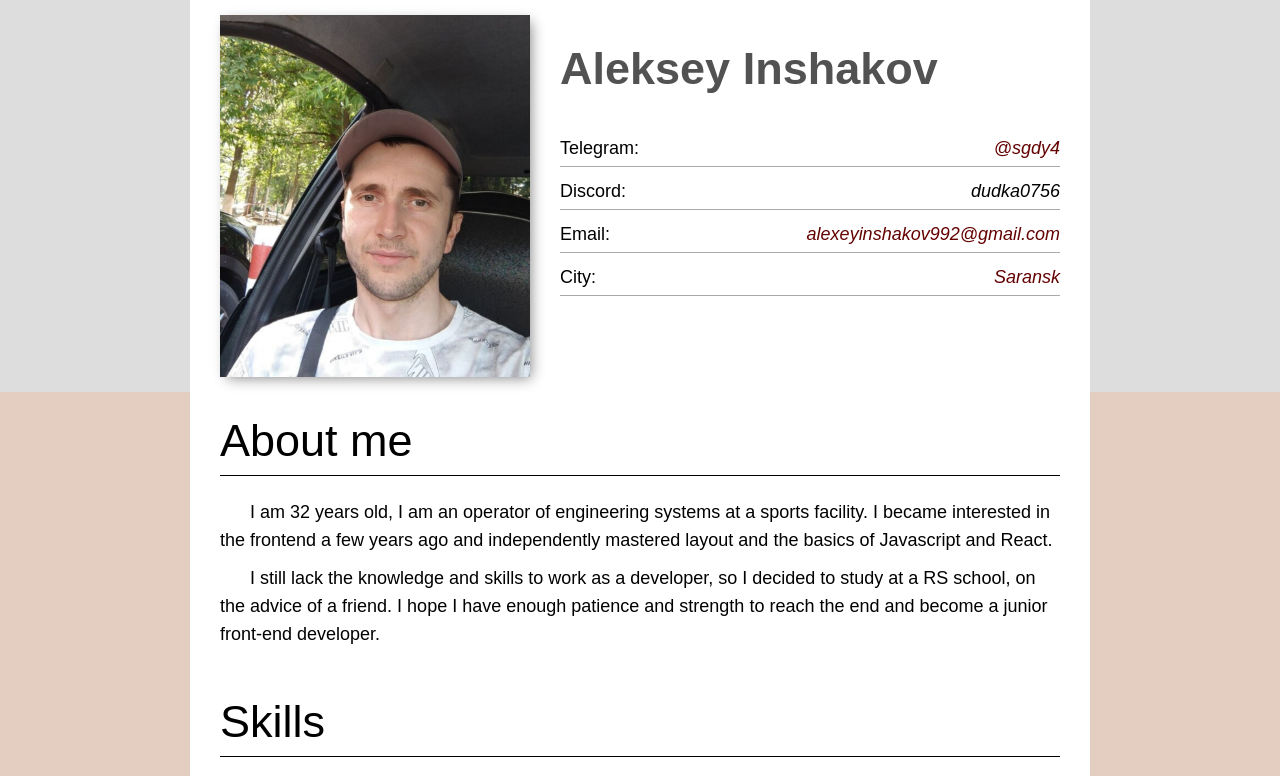
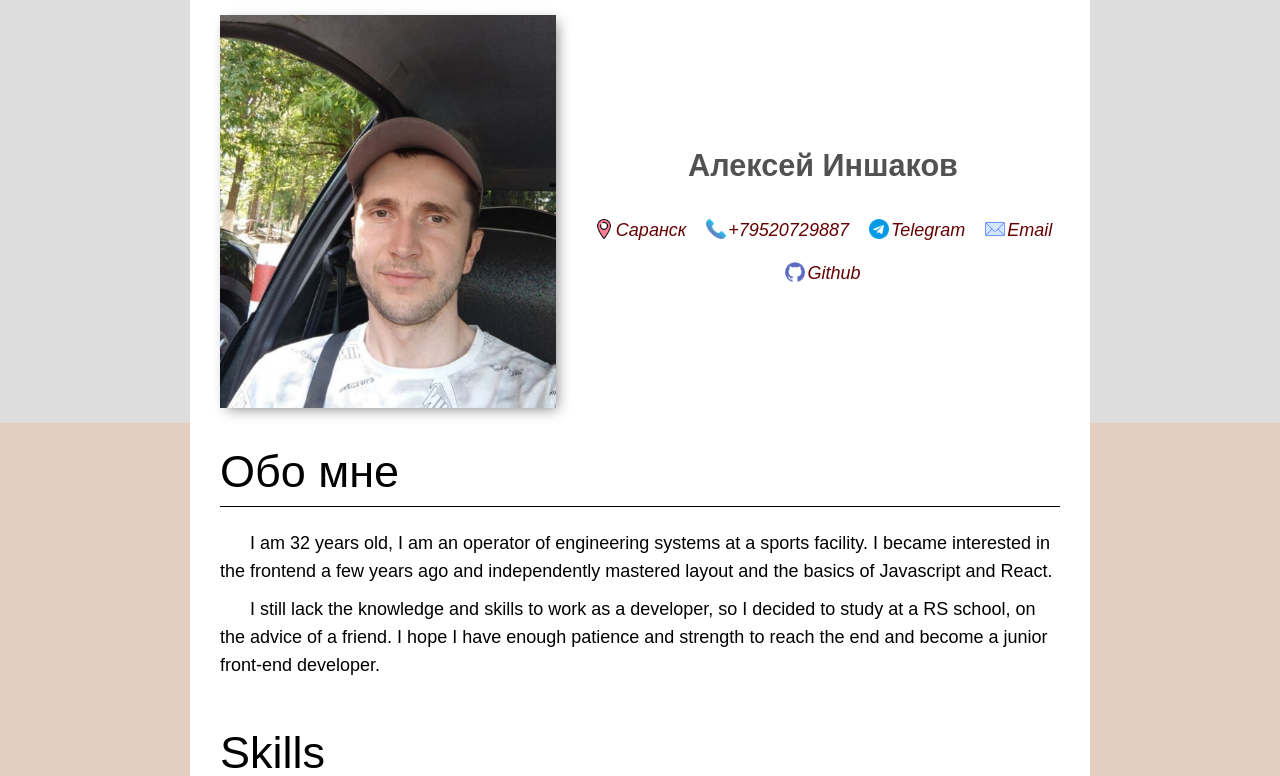
Before and after one commit to Alekseyinshakov/rsschool-cv, a plain HTML site: page index.html in a window 1280 px wide. Shown: the top 776 px of the page. Drawn offline with Linux system fonts and the light colour scheme.

Commit message:
add contact icons

```diff
--- a/index.html
+++ b/index.html
@@ -1,11 +1,10 @@
 <!DOCTYPE html>
 <html lang="en">
-
   <head>
-    <meta charset="UTF-8">
-    <meta name="viewport" content="width=device-width, initial-scale=1.0">
+    <meta charset="UTF-8" />
+    <meta name="viewport" content="width=device-width, initial-scale=1.0" />
     <title>CV</title>
-    <link rel="stylesheet" href="style.css">
+    <link rel="stylesheet" href="style.css" />
   </head>
 
   <body>
@@ -13,18 +12,37 @@
       <div class="container">
         <div class="header__inner">
           <div class="photo_wrapper">
-                    <img src="img/photo.jpg" alt="my-photo">
+            <img src="img/photo.jpg" alt="my-photo" />
           </div>
           <div class="info">
-                    <h1 class="name">Aleksey Inshakov</h1>
+            <h1 class="name">Алексей Иншаков</h1>
             <ul class="contacts">
-                        <li><span>Telegram:</span> <a target="_blank" href="https://t.me/sgdy4">@sgdy4</a>
+              <li>
+
+                <a class="location"
+                  target="_blank"
+                  href="https://www.google.com/maps/place/%D0%A1%D0%B0%D1%80%D0%B0%D0%BD%D1%81%D0%BA,+%D0%A0%D0%B5%D1%81%D0%BF.+%D0%9C%D0%BE%D1%80%D0%B4%D0%BE%D0%B2%D0%B8%D1%8F/@54.1971965,45.0105038,11z/data=!3m1!4b1!4m6!3m5!1s0x4144080b567650ad:0x69a0cfaaa1416941!8m2!3d54.2000477!4d45.1745115!16zL20vMDJkdmhy?entry=ttu"
+                  >Саранск</a
+                >
               </li>
-                        <li><span>Discord:</span><span class="discord">dudka0756</span></li>
-                        <li><span>Email:</span><a target="_blank"
-                                href="mailto:alexeyinshakov992@gmail.com">alexeyinshakov992@gmail.com</a></li>
-                        <li><span>City:</span><a target="_blank"
-                                href="https://www.google.com/maps/place/%D0%A1%D0%B0%D1%80%D0%B0%D0%BD%D1%81%D0%BA,+%D0%A0%D0%B5%D1%81%D0%BF.+%D0%9C%D0%BE%D1%80%D0%B4%D0%BE%D0%B2%D0%B8%D1%8F/@54.1971965,45.0105038,11z/data=!3m1!4b1!4m6!3m5!1s0x4144080b567650ad:0x69a0cfaaa1416941!8m2!3d54.2000477!4d45.1745115!16zL20vMDJkdmhy?entry=ttu">Saransk</a>
+              <li>
+
+                <a class="phone" href="tel:+79520729887">+79520729887</a>
+              </li>
+              <li>
+
+                <a class="telegram" target="_blank" href="https://t.me/sgdy4">Telegram</a>
+              </li>
+              <li>
+
+                <a class="email" target="_blank" href="mailto:alexeyinshakov992@gmail.com"
+                  >Email</a
+                >
+              </li>
+              <li>
+                <a class="github" target="_blank" href="https://github.com/Alekseyinshakov"
+                  >Github</a
+                >
               </li>
             </ul>
           </div>
@@ -34,15 +52,19 @@
     <main>
       <div class="about-me">
         <div class="container">
-                <h2 class="title">About me</h2>
+          <h2 class="title">Обо мне</h2>
           <div class="about-me__text">
-                    <p class="paragraph">I am 32 years old, I am an operator of engineering systems at a sports
-                        facility. I became interested in the frontend a few years ago and independently mastered layout
-                        and the basics of Javascript and React. </p>
-                    <p>I still lack the knowledge and skills to work as a developer, so I decided to study at a RS
-                        school, on the advice of a friend.
-                        I hope I have enough patience and strength to reach the end and become a junior front-end
-                        developer.
+            <p class="paragraph">
+              I am 32 years old, I am an operator of engineering systems at a
+              sports facility. I became interested in the frontend a few years
+              ago and independently mastered layout and the basics of Javascript
+              and React.
+            </p>
+            <p>
+              I still lack the knowledge and skills to work as a developer, so I
+              decided to study at a RS school, on the advice of a friend. I hope
+              I have enough patience and strength to reach the end and become a
+              junior front-end developer.
             </p>
           </div>
         </div>
@@ -76,29 +98,29 @@ for(let i = 0; i &lt; prices.length; i++) {
     }
 }
 return maxCash;
-};</pre>
-
+};</pre
+              >
             </div>
           </div>
           <div class="task-descr">
             <h3>Description of the task</h3>
             <div class="task-descr__text">
               <p>
-                            You receive an array prices, where prices[i] indicates the price of this stock on the i-th
-                            day.
+                You receive an array prices, where prices[i] indicates the price
+                of this stock on the i-th day.
               </p>
               <p>
-                            You want to maximize your profits by choosing one day to buy one stock and choosing another
-                            day in the future to sell that stock.
+                You want to maximize your profits by choosing one day to buy one
+                stock and choosing another day in the future to sell that stock.
               </p>
               <p>
-                            Write a function maxProfit(prices) that returns the maximum profit you can make from this
-                            trade. If you can't make any profit, return 0.
+                Write a function maxProfit(prices) that returns the maximum
+                profit you can make from this trade. If you can't make any
+                profit, return 0.
               </p>
             </div>
           </div>
         </div>
-
       </div>
       <div class="my-projects">
         <div class="container">
@@ -106,65 +128,98 @@ return maxCash;
           <div class="projects">
             <ul class="projects-list">
               <li class="project-item">
-                            <a target="_blank" href="https://alekseyinshakov.github.io/webcam/dist/index.html">
+                <a
+                  target="_blank"
+                  href="https://alekseyinshakov.github.io/webcam/dist/index.html"
+                >
                   <h4>Luna studio</h4>
-                                <img src="img/Screenshot_3.jpg" alt="luna studio">
+                  <img src="img/Screenshot_3.jpg" alt="luna studio" />
                 </a>
               </li>
               <li class="project-item">
-                            <a target="_blank" href="https://alekseyinshakov.github.io/beauty-salon/dist/index.html">
+                <a
+                  target="_blank"
+                  href="https://alekseyinshakov.github.io/beauty-salon/dist/index.html"
+                >
                   <h4>Delote beauty</h4>
-                                <img src="img/Screenshot_4.jpg" alt="Delote beauty">
+                  <img src="img/Screenshot_4.jpg" alt="Delote beauty" />
                 </a>
               </li>
               <li class="project-item">
-                            <a target="_blank" href="https://alekseyinshakov.github.io/SwedishBitter/dist/index.html">
+                <a
+                  target="_blank"
+                  href="https://alekseyinshakov.github.io/SwedishBitter/dist/index.html"
+                >
                   <h4>Swedish bitter</h4>
-                                <img src="img/Screenshot_6.jpg" alt="Swedish Bitter">
+                  <img src="img/Screenshot_6.jpg" alt="Swedish Bitter" />
                 </a>
               </li>
               <li class="project-item">
-                            <a target="_blank" href="https://alekseyinshakov.github.io/yandex-test125/dist/index.html">
+                <a
+                  target="_blank"
+                  href="https://alekseyinshakov.github.io/yandex-test125/dist/index.html"
+                >
                   <h4>Сhess tournament</h4>
-                                <img src="img/Screenshot_5.jpg" alt="chess tournament">
+                  <img src="img/Screenshot_5.jpg" alt="chess tournament" />
                 </a>
               </li>
               <li class="project-item">
-                            <a target="_blank" href="https://alekseyinshakov.github.io/note-manager/">
+                <a
+                  target="_blank"
+                  href="https://alekseyinshakov.github.io/note-manager/"
+                >
                   <h4>Note manager(React app)</h4>
-                                <img src="img/Screenshot_7.jpg" alt="Note manager(React app)">
+                  <img
+                    src="img/Screenshot_7.jpg"
+                    alt="Note manager(React app)"
+                  />
                 </a>
               </li>
 
               <li class="project-item">
-                            <a target="_blank" href="https://alekseyinshakov.github.io/rss-st0-projects/image-gallery">
+                <a
+                  target="_blank"
+                  href="https://alekseyinshakov.github.io/rss-st0-projects/image-gallery"
+                >
                   <h4>Image-gallery(API)</h4>
-                                <img src="img/image-gallery.jpg" alt="image-gallery">
+                  <img src="img/image-gallery.jpg" alt="image-gallery" />
                 </a>
               </li>
 
               <li class="project-item">
-                            <a target="_blank" href="https://alekseyinshakov.github.io/rss-st0-projects/shelter">
+                <a
+                  target="_blank"
+                  href="https://alekseyinshakov.github.io/rss-st0-projects/shelter"
+                >
                   <h4>Shelter</h4>
-                                <img src="img/shelter.jpg" alt="shelter">
+                  <img src="img/shelter.jpg" alt="shelter" />
                 </a>
               </li>
               <li class="project-item">
-                            <a target="_blank" href="https://rolling-scopes-school.github.io/alekseyinshakov-JSFE2024Q4/christmas-shop/">
+                <a
+                  target="_blank"
+                  href="https://rolling-scopes-school.github.io/alekseyinshakov-JSFE2024Q4/christmas-shop/"
+                >
                   <h4>Christmas shop</h4>
-                                <img src="img/christmas.jpg" alt="Christmas">
+                  <img src="img/christmas.jpg" alt="Christmas" />
                 </a>
               </li>
               <li class="project-item">
-                            <a target="_blank" href="https://rolling-scopes-school.github.io/alekseyinshakov-JSFE2024Q4/nonograms/">
+                <a
+                  target="_blank"
+                  href="https://rolling-scopes-school.github.io/alekseyinshakov-JSFE2024Q4/nonograms/"
+                >
                   <h4>Nonograms(vanilla JS)</h4>
-                                <img src="img/nonograms.jpg" alt="Nonograms">
+                  <img src="img/nonograms.jpg" alt="Nonograms" />
                 </a>
               </li>
               <li class="project-item">
-                            <a target="_blank" href="https://rolling-scopes-school.github.io/alekseyinshakov-JSFE2024Q4/simon-says/">
+                <a
+                  target="_blank"
+                  href="https://rolling-scopes-school.github.io/alekseyinshakov-JSFE2024Q4/simon-says/"
+                >
                   <h4>Simon says(vanilla JS)</h4>
-                                <img src="img/simon.jpg" alt="Simon">
+                  <img src="img/simon.jpg" alt="Simon" />
                 </a>
               </li>
             </ul>
@@ -176,9 +231,24 @@ return maxCash;
           <h2 class="title">Education</h2>
           <ul class="courses_list">
             <li class="book">Book: Kit Grant - CSS for Profi</li>
-                    <li class="youtube"><a href="https://www.youtube.com/watch?v=yJcCKuxfb2o&list=PLM6XATa8CAG4F9nAIYNS5oAiPotxwLFIr&pp=iAQB">Youtube playlist: Freelancer for life - HTML + CSS</a></li>
-                    <li class="video-course"><a href="https://www.udemy.com/course/javascript_full">Udemy: Ivan Petrichenko - "JavaScript + React"</a></li>
-                    <li class="youtube"><a href="https://www.youtube.com/watch?v=gb7gMluAeao&list=PLcvhF2Wqh7DNVy1OCUpG3i5lyxyBWhGZ8">Youtube playlist: Dmitry Kuzyuberdin(Dimych) - "React - way of samuray"</a></li>
+            <li class="youtube">
+              <a
+                href="https://www.youtube.com/watch?v=yJcCKuxfb2o&list=PLM6XATa8CAG4F9nAIYNS5oAiPotxwLFIr&pp=iAQB"
+                >Youtube playlist: Freelancer for life - HTML + CSS</a
+              >
+            </li>
+            <li class="video-course">
+              <a href="https://www.udemy.com/course/javascript_full"
+                >Udemy: Ivan Petrichenko - "JavaScript + React"</a
+              >
+            </li>
+            <li class="youtube">
+              <a
+                href="https://www.youtube.com/watch?v=gb7gMluAeao&list=PLcvhF2Wqh7DNVy1OCUpG3i5lyxyBWhGZ8"
+                >Youtube playlist: Dmitry Kuzyuberdin(Dimych) - "React - way of
+                samuray"</a
+              >
+            </li>
           </ul>
         </div>
       </div>
@@ -196,10 +266,18 @@ return maxCash;
     <footer class="footer">
       <div class="container">
         <div class="footer__inner">
-                <a class="github-link" href="https://github.com/alekseyinshakov">https://github.com/alekseyinshakov</a>
-                <a href="https://www.flaticon.com/ru/free-icons/" title="обучение иконки">Free icons - Flaticon.com</a>
+          <a class="github-link" href="https://github.com/alekseyinshakov"
+            >https://github.com/alekseyinshakov</a
+          >
+          <a
+            href="https://www.flaticon.com/ru/free-icons/"
+            title="обучение иконки"
+            >Free icons - Flaticon.com</a
+          >
           <div class="created-year">2024</div>
-                <a class="rss-logo" href="https://rs.school/courses/javascript-ru"><img src="img/rsschool-logo.svg" alt="logo"></a>
+          <a class="rss-logo" href="https://rs.school/courses/javascript-ru"
+            ><img src="img/rsschool-logo.svg" alt="logo"
+          /></a>
         </div>
       </div>
     </footer>
@@ -208,5 +286,4 @@ return maxCash;
     <!-- <a href="https://www.flaticon.com/ru/free-icons/" title="книга иконки">Книга иконки от popo2021 - Flaticon</a> -->
     <!-- <a href="https://www.flaticon.com/ru/free-icons/" title="обучение иконки">Обучение иконки от Freepik - Flaticon</a> -->
   </body>
-
 </html>
--- a/style.css
+++ b/style.css
@@ -3,19 +3,30 @@
   margin: 0px;
   border: none;
 }
-  a, a:link, a:visited {
+a,
+a:link,
+a:visited {
   color: inherit;
   text-decoration: none;
   display: inline-block;
 }
-  *, *::before, *::after {
+*,
+*::before,
+*::after {
   box-sizing: border-box;
 }
-  h1, h2, h3, h4, h5, h6, p {
+h1,
+h2,
+h3,
+h4,
+h5,
+h6,
+p {
   font-size: inherit;
   font-weight: inherit;
 }
-  ul, ul li {
+ul,
+ul li {
   list-style: none;
 }
 body {
@@ -24,7 +35,7 @@
   font-size: 18px;
   line-height: 28px;
 }
-  h3{
+h3 {
   font-size: 1.5em;
   font-weight: 500;
   margin-bottom: 10px;
@@ -45,20 +56,22 @@
   -webkit-box-shadow: 4px 4px 13px -3px rgba(0, 0, 0, 0.48);
   -moz-box-shadow: 4px 4px 13px -3px rgba(0, 0, 0, 0.48);
   box-shadow: 4px 4px 13px -3px rgba(0, 0, 0, 0.48);
-    width: 310px;
-    height: 362px;
+  width: 40%;
+  /* height: 362px; */
+  flex-shrink: 0;
 }
 .photo_wrapper img {
   width: 100%;
-    height: 100%;
+  /* height: 100%; */
   object-fit: cover;
+  display: block;
 }
 .header {
   background-color: #dddddd;
 }
 .header__inner {
   display: flex;
-    flex-wrap: wrap;
+  align-items: center;
   gap: 30px;
 }
 .header__inner .info {
@@ -66,34 +79,66 @@
 }
 .name {
   line-height: 1.3;
-    font-size: 2.5em;
+  font-size: 1.7em;
   font-weight: 600;
   margin-top: 25px;
-    margin-bottom: 35px;
+  margin-bottom: 30px;
   color: #525252;
+  text-align: center;
+}
+.contacts {
+  display: flex;
+  flex-wrap: wrap;
+  justify-content: center;
+  column-gap: 20px;
 }
 .contacts li {
   display: flex;
   gap: 10px;
   justify-content: space-between;
   margin-bottom: 15px;
-    position: relative;
 }
-  .contacts li::after {
-    position: absolute;
-    bottom: -5px;
-    content: "";
-    width: 100%;
-    height: 1px;
-    background-color: #aaaaaa;
-  }
+
 .contacts li .discord {
   font-style: italic;
 }
 .contacts li a {
   font-style: italic;
   color: #640000;
+  padding-left: 22px;
+  position: relative;
 }
+.contacts li a:before {
+  position: absolute;
+  left: 0;
+  bottom: 5px;
+  content: '';
+  height: 20px;
+  width: 20px;
+  background-size: contain;
+  background-repeat: no-repeat;
+}
+
+.location:before{
+  background-image: url('img/icons/location.png');
+}
+
+.phone:before{
+  background-image: url('img/icons/phone.png');
+}
+
+.telegram:before{
+  background-image: url('img/icons/telegram.png');
+}
+
+.email:before{
+  background-image: url('img/icons/email.png');
+}
+
+.github:before{
+  background-image: url('img/icons/github.png');
+}
+
 .contacts li a:hover {
   text-decoration: underline;
 }
@@ -219,15 +264,17 @@
   transform: scale(1.1);
 }
 
-
 @media (max-width: 520px) {
-        pre{
+  pre {
     font-size: 10px;
   }
-        .container{
+  .container {
     padding: 15px 15px;
   }
-        .contacts li{
+  .contacts li {
     font-size: 14px;
   }
+  .header__inner {
+    gap: 20px;
   }
+}
```
Also changed, not shown: img/icons/email.png (added), img/icons/github.png (added), img/icons/location.png (added), img/icons/phone.png (added), img/icons/telegram.png (added). Lines whose indentation alone changed are shown as unchanged.
